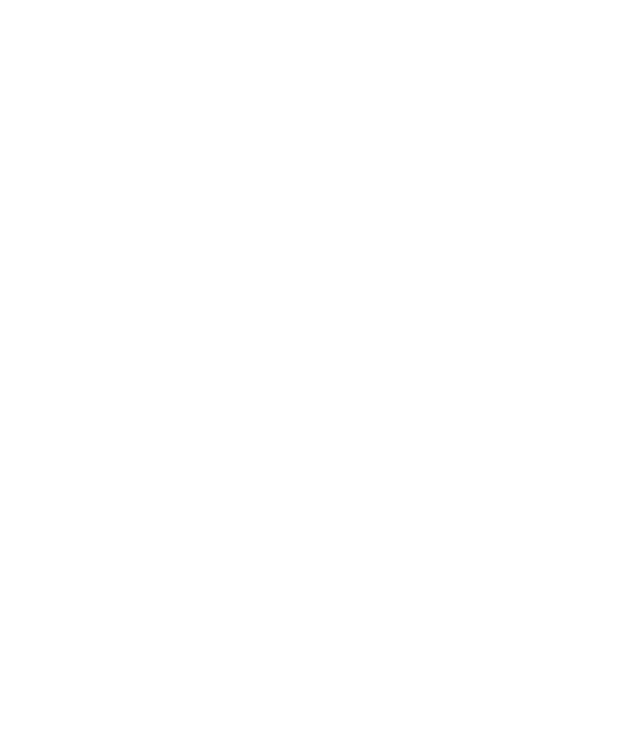
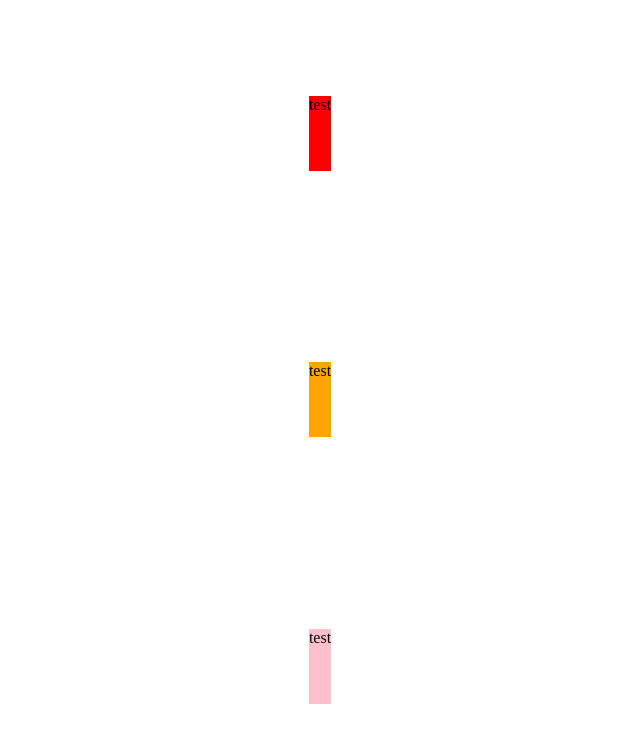
Before and after one commit to satindersingh472/mediaQuery, a plain HTML site: page index.html in a window 1280 px wide. Shown: the whole page, without its empty margins (320-960 px from the left). Drawn offline with Linux system fonts and the light colour scheme.

Commit message:
added query

```diff
--- a/css/style.css
+++ b/css/style.css
@@ -0,0 +1,52 @@
+* {
+    padding: 0px;
+    margin: 0px;
+}
+
+body {
+    width: 100%;
+    min-height: 100vh;
+    display: grid;
+    place-items: center;
+}
+
+header div {
+    background-color: blueviolet;
+    width: 100%;
+    height: 75px;
+}
+
+main div {
+    width: 100%;
+    background-color: chartreuse;
+    height: 75px;
+}
+
+footer div {
+    background-color: aqua;
+    width: 100%;
+    height: 75px;
+}
+
+/* media query tablet */
+@media only screen and (min-width:600px){
+
+    header div {
+        background-color: red;
+        width: 100%;
+        height: 75px;
+    }
+
+    main div {
+        width: 100%;
+        background-color: orange;
+        height: 75px;
+    }
+
+    footer div {
+        background-color: pink;
+        width: 100%;
+        height: 75px;
+    }
+
+}
--- a/index.html
+++ b/index.html
@@ -31,6 +31,14 @@
 
 </head>
 <body>
-
+    <header>
+        <div>test</div>
+    </header>
+    <main>
+        <div>test</div>
+    </main>
+    <footer>
+        <div>test</div>
+    </footer>
 </body>
 </html>
```
